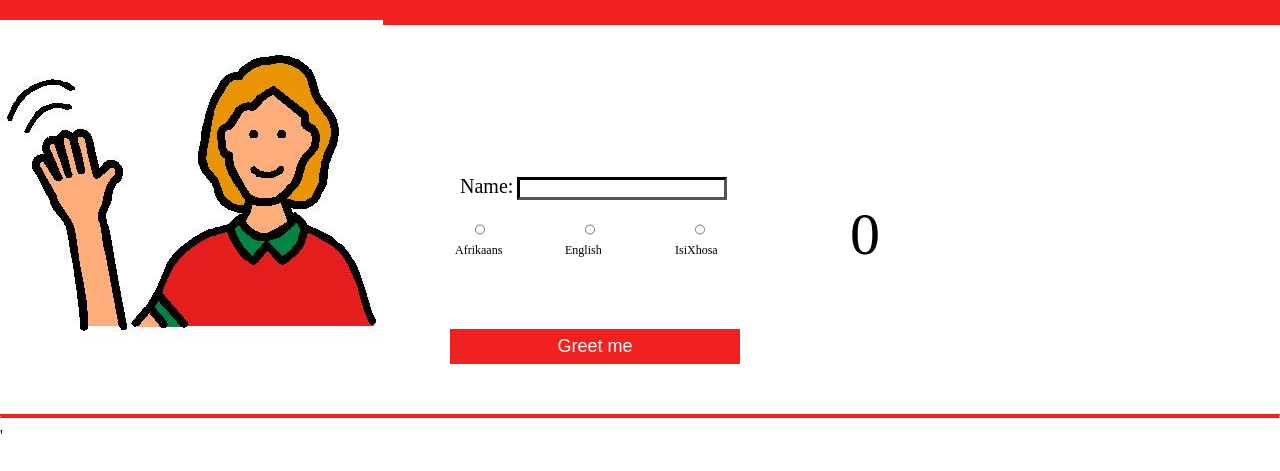
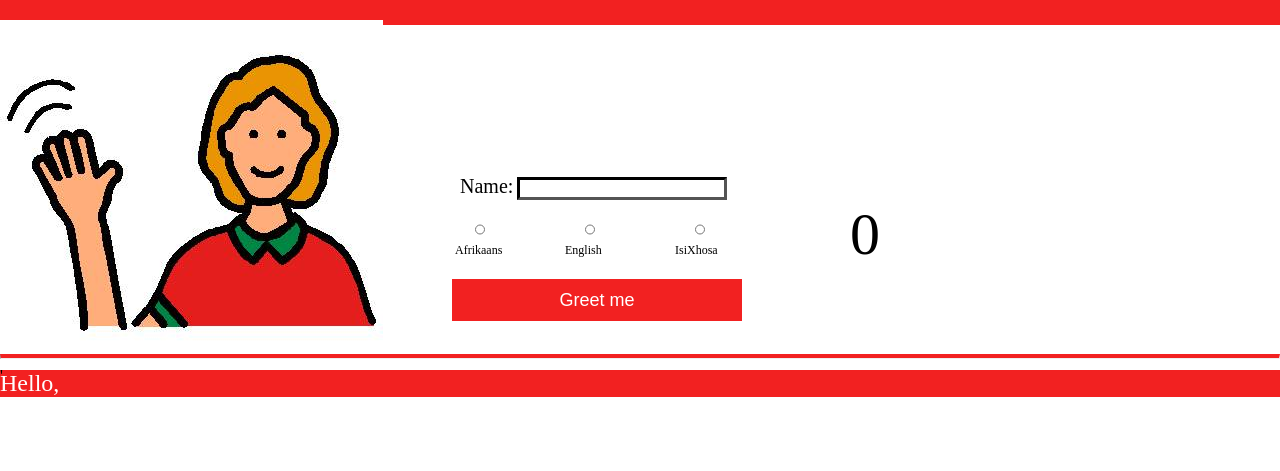
Before and after one commit to SinethembaDlova/greeting, a plain HTML site: page index.html in a window 1280 px wide. Shown: the part 55-526 px from the top of the page. Drawn offline with Linux system fonts and the light colour scheme.

Commit message:
greeted someone.

```diff
--- a/greet.css
+++ b/greet.css
@@ -98,21 +98,42 @@ button
   background-color: #f22121 !important;
   border: 1px solid #f22121;
   color: white;
-  margin-left: 450px;
+  margin-top: -50px;
+  margin-left: 452px;
   font-size: 18px;
-  height: 35px;
+  height: 42px;
   width: 290px;
+  display: block;
+  position: relative;
 }
 
 button:hover
 {
   border: 1px solid #c6c6c6;
-  background-color: white;
+  background-color: black;
   color: black;
 }
 hr
 {
   border-top: 4px solid #f22121;
-  margin-top: 50px;
+  margin-top: 15px;
+}
 
+.outputdiv
+{
+  margin-top: 425px;
+  background-color:#f22121;
 }
+
+.outputdiv p
+{
+  text-align: left;
+  font-family: "sans-serif";
+  font-size: 24px;
+  color: white;
+}
+
+.greetname
+{
+  margin-left: 40px;
+}
--- a/index.html
+++ b/index.html
@@ -18,7 +18,7 @@
       <img src="images/molo-image.jpg" alt="An image of someone who greets">
 
       <label for="name">Name:</label>
-      <input type="text" name="name" value=""> <br>
+      <input type="text" name="name" value="" id="takename"> <br>
 
       <div class="language">
         <input type="radio" name="language" value="Afrikaans"> <br>
@@ -36,19 +36,28 @@
       </div>
 
       <div class="counterdiv">
-        <p>0</p>
+        <p id="countertext">0</p>
       </div>
       <br>
 
-      <button type="button" name="Greet me">Greet me</button>
+      <button type="button" name="Greet me" onclick="greet()">Greet me</button>
       <br>
       <hr>'
     </div>
 
-    <div class="output">
-    <p>Hello, </p>
+    <div class="outputdiv">
+    <p id="greetname"></p>
     </div>
   </div>
 
+<script>
+  var greet = function()
+  {
+    var x =document.getElementById("takename").value;
+    document.getElementById('greetname').innerHTML="Hello, " + x;
+    return x;
+  }
+  greet();
+</script>
   </body>
 </html>
```
